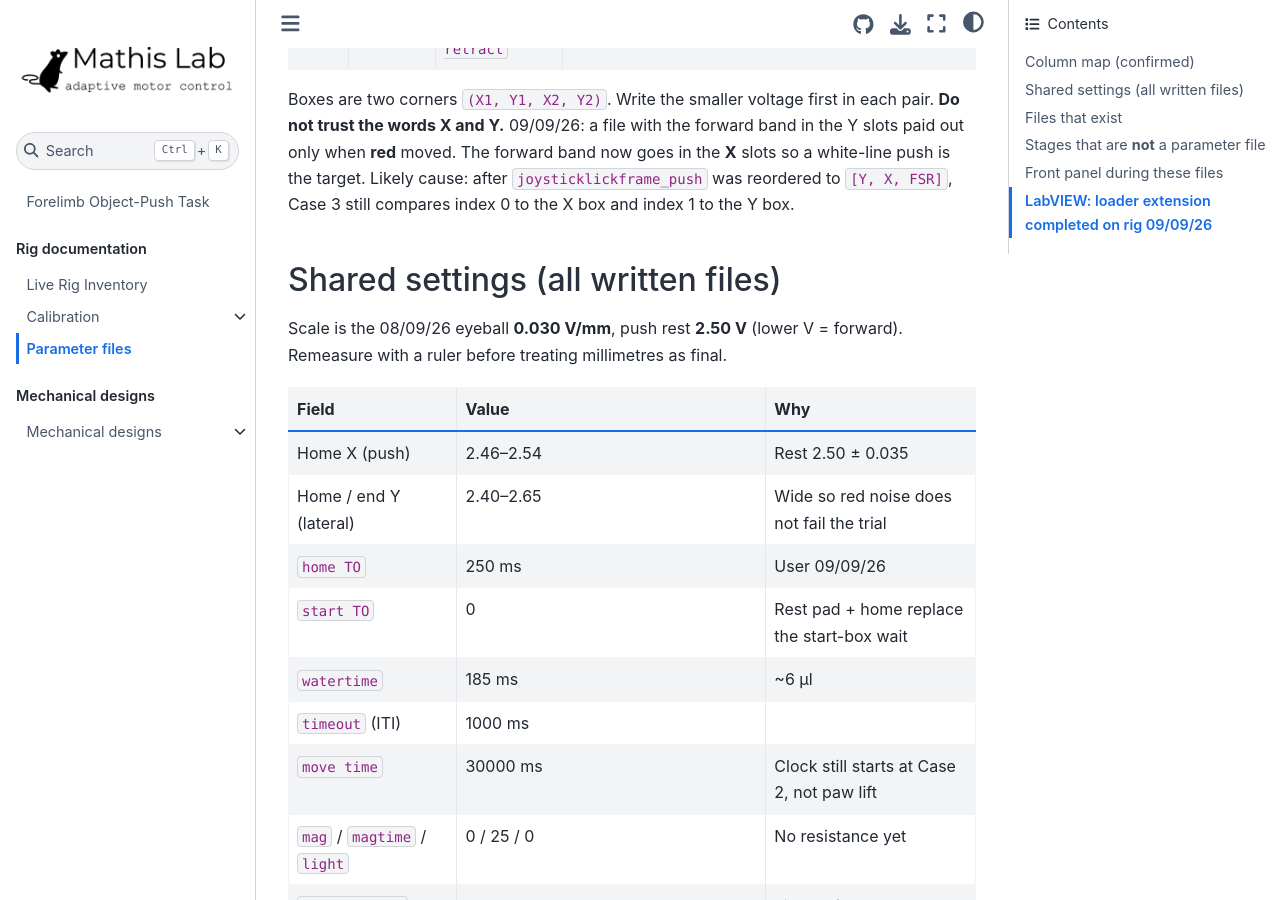
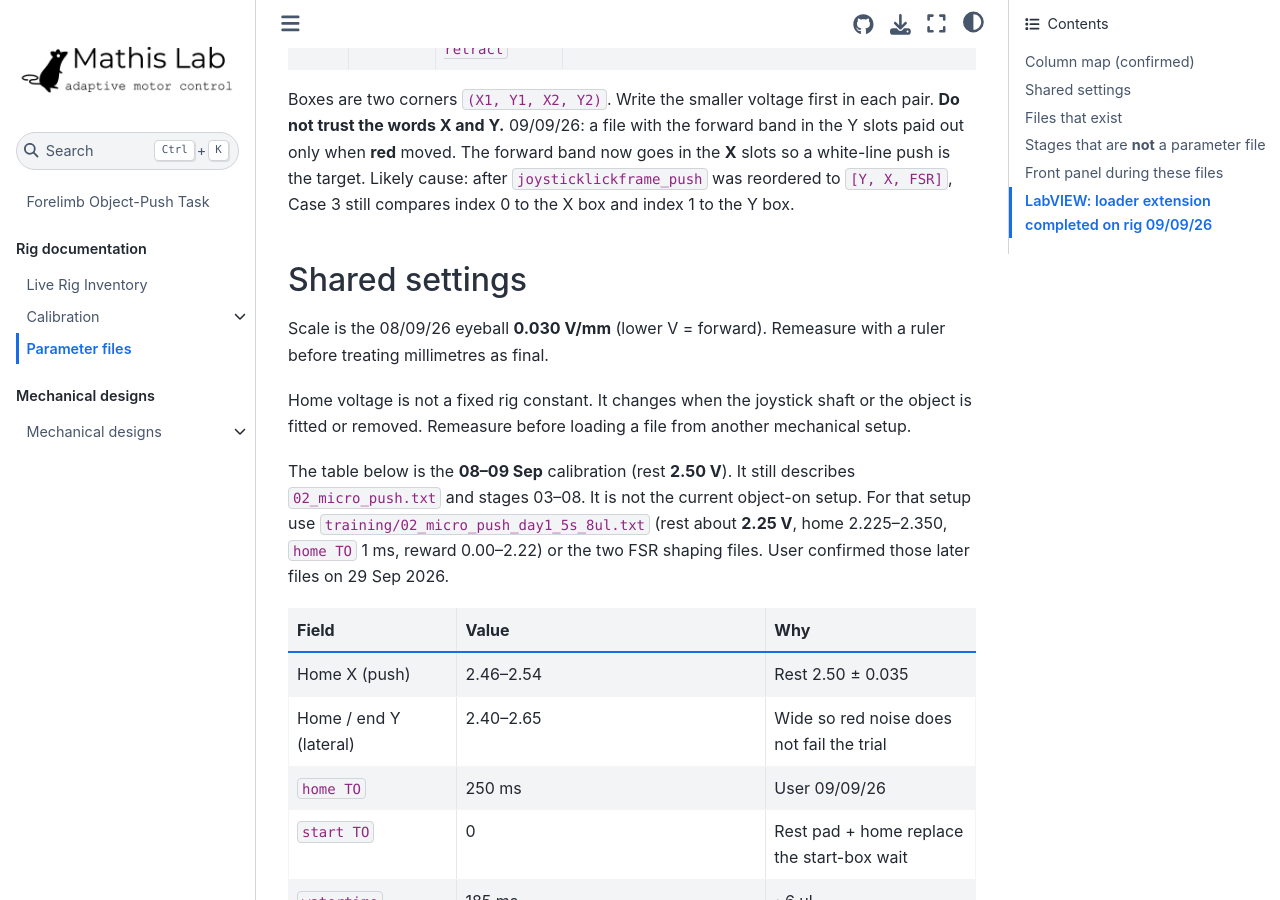
Before and after one commit to AdaptiveMotorControlLab/JoystickPushTask, a Jupyter Book: the page built from parameters/README.md, in a window 1280 px wide and 900 px high, scrolled down 1749 px. Built offline with Jupyter Book 1.0.4 settings and Sphinx 7.4.7 and the Sphinx Book theme 1.1.4, drawn with Linux system fonts in a browser that asks for light colours.

Commit message:
Record the user-confirmed live rig status in the shared plan.
The merged notes still disagreed about the acquisition read, rest-pad hardware, home voltage, spout startup, and the Ledex fuse. Both machines should follow the 29 Sep confirmation.

```diff
--- a/parameters/README.md
+++ b/parameters/README.md
@@ -44,10 +44,21 @@ band now goes in the **X** slots so a white-line push is the target. Likely
 cause: after `joysticklickframe_push` was reordered to `[Y, X, FSR]`, Case 3
 still compares index 0 to the X box and index 1 to the Y box.
 
-## Shared settings (all written files)
+## Shared settings
 
-Scale is the 08/09/26 eyeball **0.030 V/mm**, push rest **2.50 V** (lower V =
-forward). Remeasure with a ruler before treating millimetres as final.
+Scale is the 08/09/26 eyeball **0.030 V/mm** (lower V = forward). Remeasure
+with a ruler before treating millimetres as final.
+
+Home voltage is not a fixed rig constant. It changes when the joystick shaft
+or the object is fitted or removed. Remeasure before loading a file from
+another mechanical setup.
+
+The table below is the **08–09 Sep** calibration (rest **2.50 V**). It still
+describes `02_micro_push.txt` and stages 03–08. It is not the current
+object-on setup. For that setup use
+`training/02_micro_push_day1_5s_8ul.txt` (rest about **2.25 V**, home
+2.225–2.350, `home TO` 1 ms, reward 0.00–2.22) or the two FSR shaping files.
+User confirmed those later files on 29 Sep 2026.
 
 | Field | Value | Why |
 | --- | --- | --- |
```
Also changed, not shown: 1 other file.
